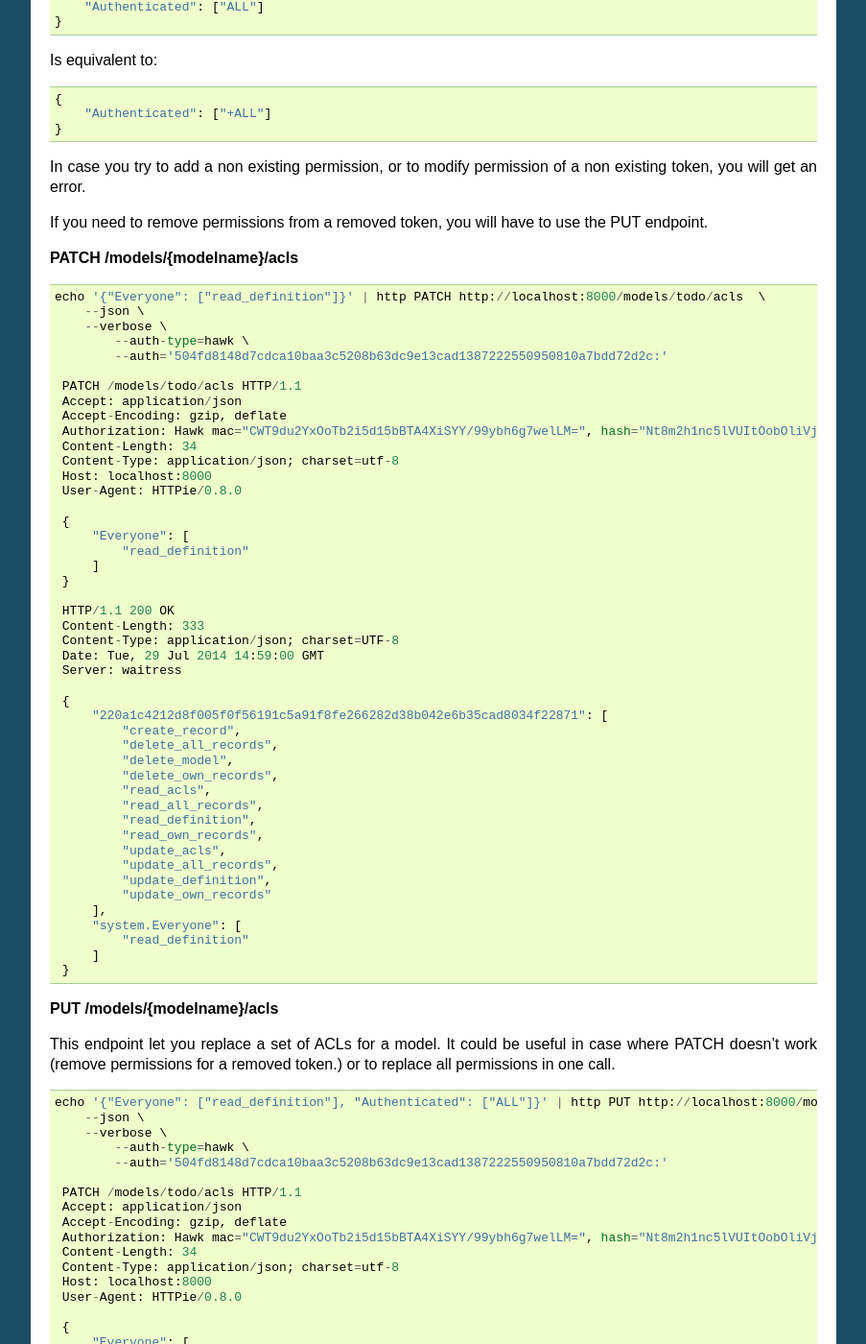
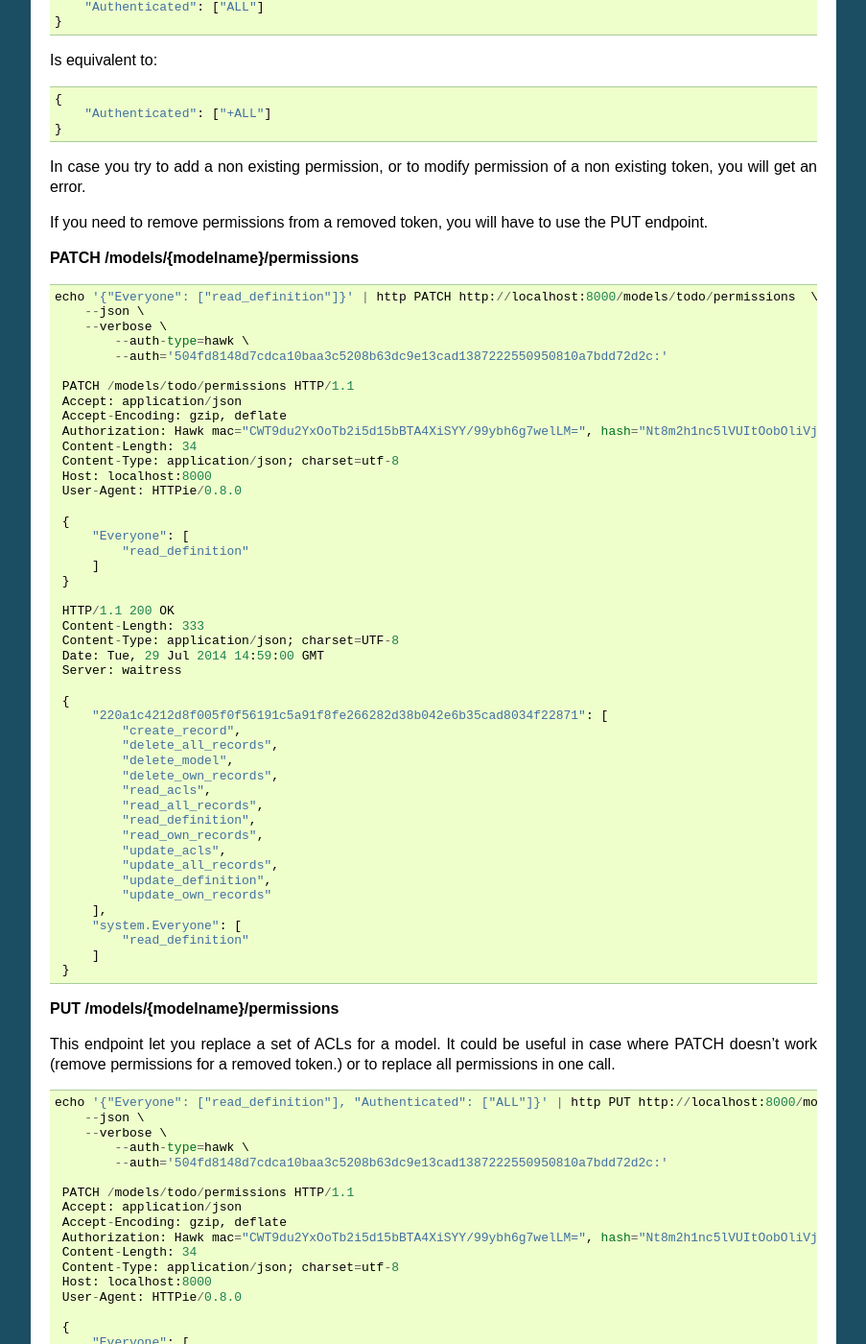
Before and after one commit to spiral-project/daybed, a Sphinx documentation site: the page built from docs/source/usage.rst, in a window 1280 px wide and 1400 px high, scrolled down 6162 px. Shown: the whole window at 96% size, without its empty margins (198-1101 px from the left). Built offline with Sphinx 7.4.7, drawn with Linux system fonts in a browser that asks for light colours; some of the changed text lies outside the part shown.

Commit message:
Rename /acls to /permissions

```diff
--- a/docs/source/usage.rst
+++ b/docs/source/usage.rst
@@ -317,16 +317,16 @@ Manipulating ACLs
 Get back the model ACLs
 -----------------------
 
-**GET /models/{modelname}/acls**
+**GET /models/{modelname}/permissions**
 
 ::
 
-    http GET http://localhost:8000/models/todo/acls \
+    http GET http://localhost:8000/models/todo/permissions \
 	    --verbose \
 		--auth-type=hawk \
 		--auth='504fd8148d7cdca10baa3c5208b63dc9e13cad1387222550950810a7bdd72d2c:'
 
-    GET /models/todo/acls HTTP/1.1
+    GET /models/todo/permissions HTTP/1.1
     Accept: */*
     Accept-Encoding: gzip, deflate
     Authorization: Hawk mac="G8PntYqGA0DiP4EC0qvvr70tmCZrsVBdTTTBq9ZeKYg=", hash="B0weSUXsMcb5UhL41FZbrUJCAotzSI3HawE1NPLRUz8=", id="220a1c4212d8f005f0f56191c5a91f8fe266282d38b042e6b35cad8034f22871", ts="1406645480", nonce="4D0z9n"
@@ -402,17 +402,17 @@ non existing token, you will get an error.
 
 If you need to remove permissions from a removed token, you will have to use the PUT endpoint.
 
-**PATCH /models/{modelname}/acls**
+**PATCH /models/{modelname}/permissions**
 
 ::
 
-   echo '{"Everyone": ["read_definition"]}' | http PATCH http://localhost:8000/models/todo/acls  \
+   echo '{"Everyone": ["read_definition"]}' | http PATCH http://localhost:8000/models/todo/permissions  \
        --json \
        --verbose \
 	   --auth-type=hawk \
 	   --auth='504fd8148d7cdca10baa3c5208b63dc9e13cad1387222550950810a7bdd72d2c:'
 
-    PATCH /models/todo/acls HTTP/1.1
+    PATCH /models/todo/permissions HTTP/1.1
     Accept: application/json
     Accept-Encoding: gzip, deflate
     Authorization: Hawk mac="CWT9du2YxOoTb2i5d15bBTA4XiSYY/99ybh6g7welLM=", hash="Nt8m2h1nc5lVUItOobOliVj6hul0FYXmwpEmkjyp+WU=", id="220a1c4212d8f005f0f56191c5a91f8fe266282d38b042e6b35cad8034f22871", ts="1406645940", nonce="2il3kl"
@@ -453,7 +453,7 @@ If you need to remove permissions from a removed token, you will have to use the
         ]
     }
 
-**PUT /models/{modelname}/acls**
+**PUT /models/{modelname}/permissions**
 
 This endpoint let you replace a set of ACLs for a model. It could be useful in case
 where PATCH doesn't work (remove permissions for a removed token.) or to
@@ -461,13 +461,13 @@ replace all permissions in one call.
 
 ::
 
-   echo '{"Everyone": ["read_definition"], "Authenticated": ["ALL"]}' | http PUT http://localhost:8000/models/todo/acls \
+   echo '{"Everyone": ["read_definition"], "Authenticated": ["ALL"]}' | http PUT http://localhost:8000/models/todo/permissions \
        --json \
        --verbose \
 	   --auth-type=hawk \
 	   --auth='504fd8148d7cdca10baa3c5208b63dc9e13cad1387222550950810a7bdd72d2c:'
 
-    PATCH /models/todo/acls HTTP/1.1
+    PATCH /models/todo/permissions HTTP/1.1
     Accept: application/json
     Accept-Encoding: gzip, deflate
     Authorization: Hawk mac="CWT9du2YxOoTb2i5d15bBTA4XiSYY/99ybh6g7welLM=", hash="Nt8m2h1nc5lVUItOobOliVj6hul0FYXmwpEmkjyp+WU=", id="220a1c4212d8f005f0f56191c5a91f8fe266282d38b042e6b35cad8034f22871", ts="1406645940", nonce="2il3kl"
```
Also changed, not shown: 2 other files.
